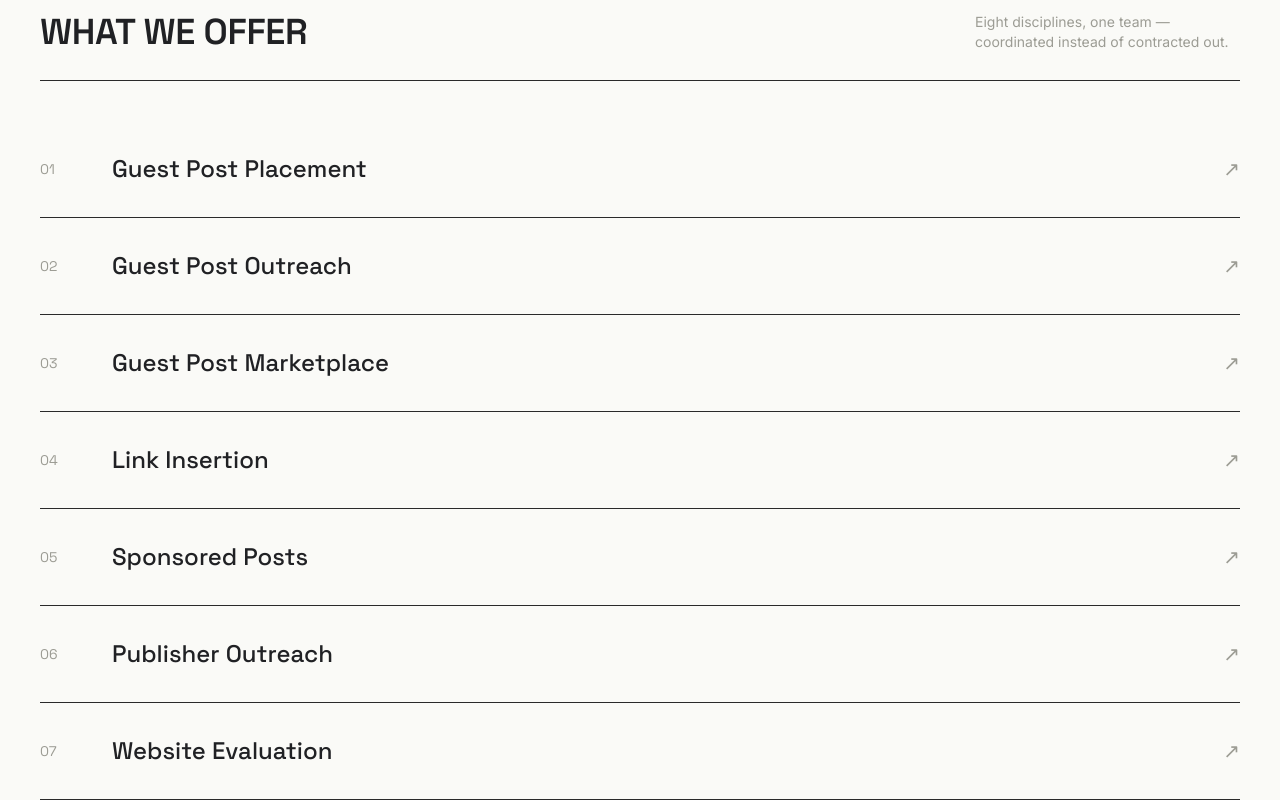
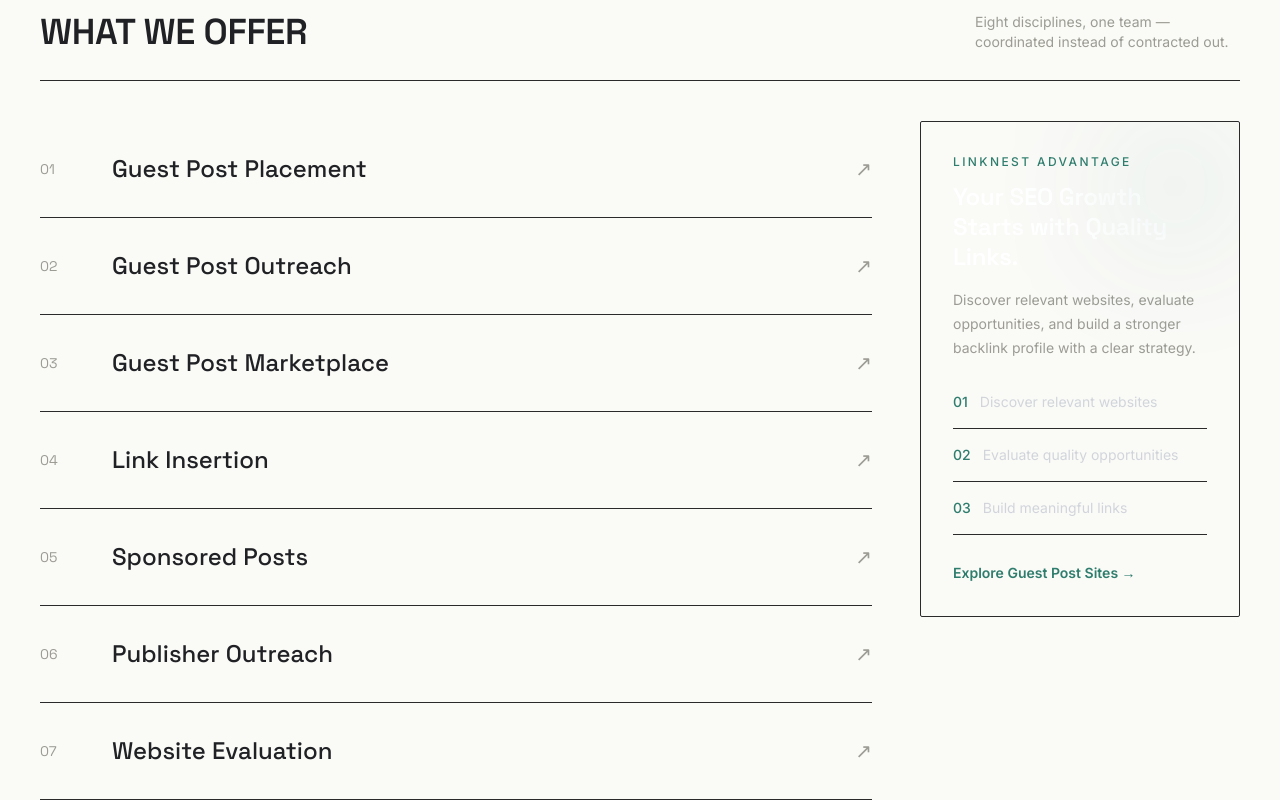
Before and after one commit to shaziashahzad434-lgtm/monument-seo, a React (Vite) app: page / in a window 1280 px wide. Shown: the part 3260-4060 px from the top of the page. Built offline with nearby package versions, Linux system fonts and the light colour scheme.

Commit message:
Add services overview panel

```diff
--- a/src/pages/Home.jsx
+++ b/src/pages/Home.jsx
@@ -323,15 +323,32 @@
       <section className="py-8 md:py-12">
         <div className="max-w-wrap mx-auto px-6 md:px-10">
           <SectionHeading title="WHAT WE OFFER" subtitle="Eight disciplines, one team — coordinated instead of contracted out." />
+          <div className="grid lg:grid-cols-[minmax(0,1fr)_320px] gap-12 items-start">
             <div>
               {services.map((s) => (
                 <ServiceRow key={s.num} s={s} />
               ))}
-          </div>
               <div className="mt-8">
                 <Link to="/services" className="text-sm border-b border-white pb-1 hover:border-orange hover:text-orange transition-colors">
                   See every service in detail →
                 </Link>
+              </div>
+            </div>
+            <aside className="border border-gray-800 rounded-sm p-6 md:p-8 relative overflow-hidden">
+              <div className="absolute top-0 right-0 w-32 h-32 bg-orange/10 rounded-full blur-3xl" />
+              <p className="text-xs tracking-[0.2em] text-orange font-medium mb-3">LINKNEST ADVANTAGE</p>
+              <h3 className="font-display text-2xl font-semibold text-white leading-tight">Your SEO Growth Starts with Quality Links.</h3>
+              <p className="text-sm text-muted leading-6 mt-4">Discover relevant websites, evaluate opportunities, and build a stronger backlink profile with a clear strategy.</p>
+              <div className="mt-8 space-y-4">
+                {['Discover relevant websites', 'Evaluate quality opportunities', 'Build meaningful links'].map((item, index) => (
+                  <div key={item} className="flex items-center gap-3 border-b border-gray-800 pb-4">
+                    <span className="text-orange text-sm font-medium">{String(index + 1).padStart(2, '0')}</span>
+                    <span className="text-sm text-gray-300">{item}</span>
+                  </div>
+                ))}
+              </div>
+              <Link to="/guest-post-sites" className="mt-7 inline-flex text-sm font-semibold text-orange hover:text-white transition-colors">Explore Guest Post Sites →</Link>
+            </aside>
           </div>
         </div>
       </section>
```
Lines whose indentation alone changed are shown as unchanged.
